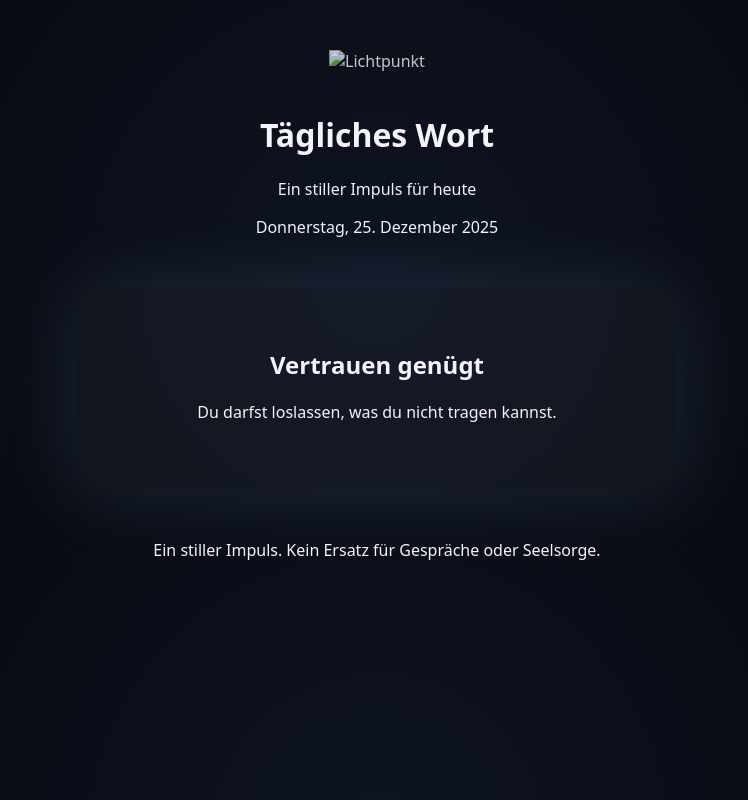
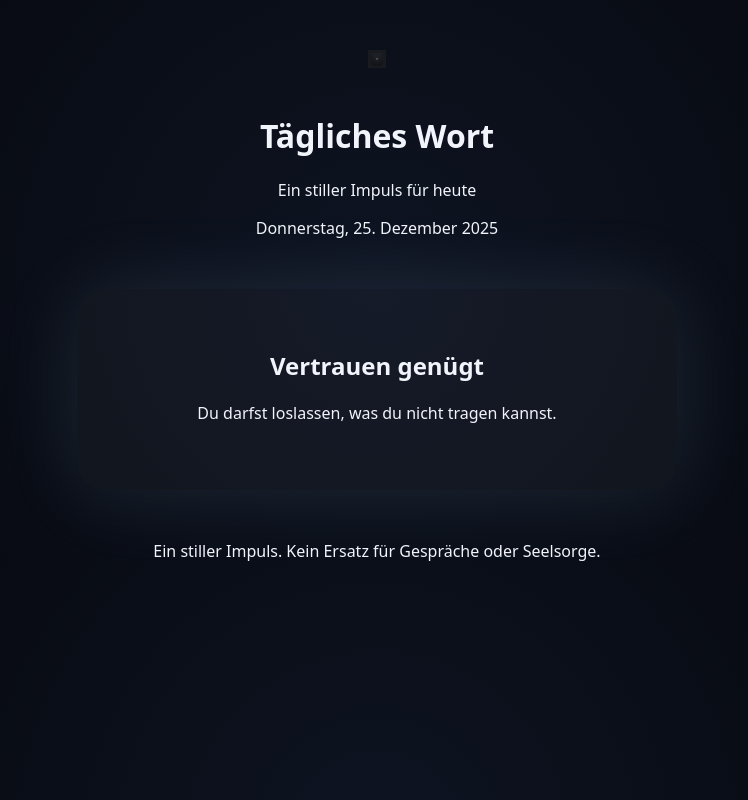
Before and after one commit to KIimKopf/taegliches-wort, a plain HTML site: page premium.html in a window 1280 px wide. Shown: the whole page, without its empty margins (263-1011 px from the left). Drawn offline with Linux system fonts and the light colour scheme.

Commit message:
Update premium.html

```diff
--- a/premium.html
+++ b/premium.html
@@ -2,12 +2,14 @@
 <html lang="de">
 <head>
   <meta charset="UTF-8" />
+  <meta name="viewport" content="width=device-width, initial-scale=1.0" />
   <title>Tägliches Wort – Premium</title>
   <link rel="stylesheet" href="premium.css" />
 </head>
-<body>
 
-<img src="Punkt.png" class="aura" alt="Lichtpunkt" />
+<body class="premium-page">
+
+<img src="./assets/Punkt.png" class="aura" alt="" aria-hidden="true" />
 
 <h1>Tägliches Wort</h1>
 <p class="subtitle">Ein stiller Impuls für heute</p>
```
